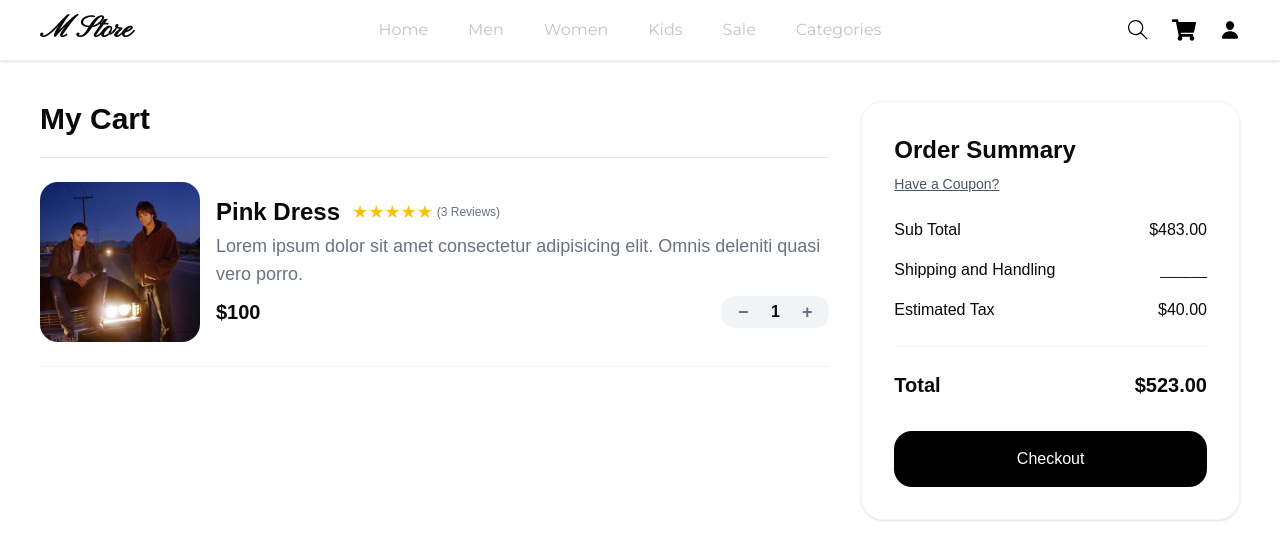
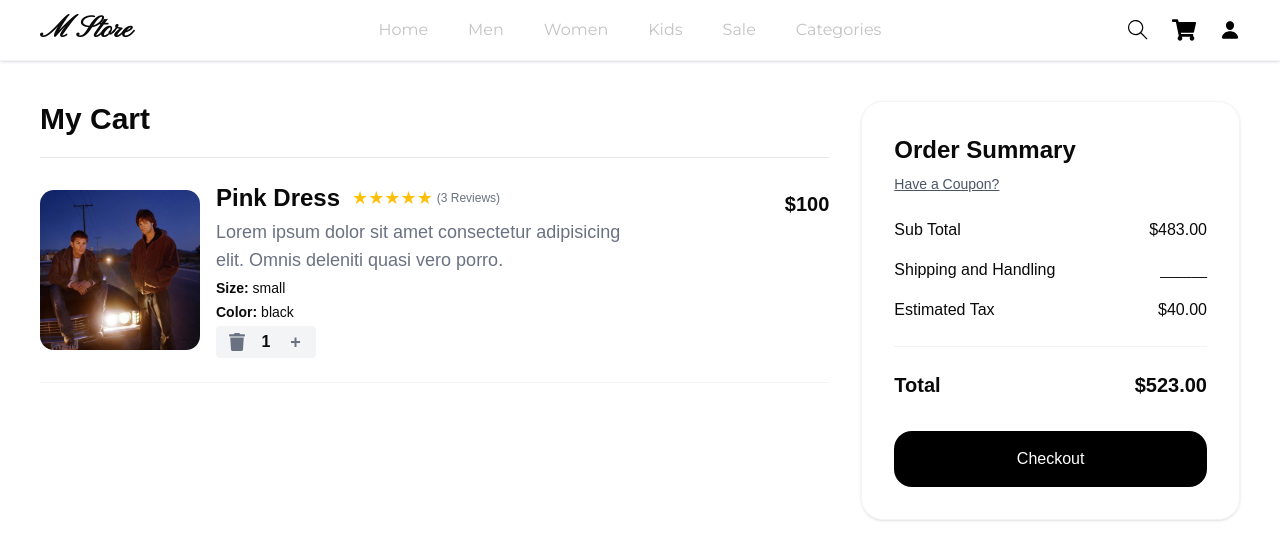
Before and after one commit to DuhaAnter/Mstore-frontend, a React (Vite) app: page /cart in a window 1280 px wide. Shown: the top 560 px of the page. Built offline with nearby package versions, Linux system fonts and the light colour scheme; no server answers.

Commit message:
better look for cart

```diff
--- a/src/user/pages/Cart.jsx
+++ b/src/user/pages/Cart.jsx
@@ -1,20 +1,19 @@
 import { useState } from "react";
 import OrderSummary from "../components/OrderSummary";
-import MainLayout from "@/Components/MainLayout";
+import { FaTrash } from "react-icons/fa";
 
 export default function Cart() {
   //independent counts for independent products
   const [count1, setCount1] = useState(1);
 
   return (
-
     <div className="grid grid-cols-1 lg:grid-cols-3 gap-8 p-4 md:p-10">
       <div className="cart lg:col-span-2 space-y-6">
         <h1 className="font-bold text-2xl md:text-3xl mb-5">My Cart</h1>
         <hr className="border-gray-200" />
 
         <div className="prd flex items-center gap-4 mt-5 border-b border-gray-100 pb-6">
-            <div className="w-24 h-24 sm:w-32 sm:h-32 md:w-40 md:h-40 shrink overflow-hidden rounded-2xl">
+          <div className="w-24 h-24 sm:w-32 sm:h-32 md:w-40 md:h-40 shrink overflow-hidden rounded-xl">
             <img
               src="/imgs/photo_٢٠٢٦-٠٥-٠٧_٠٠-٥٨-٠٩.jpg"
               className="w-full h-full object-cover"
@@ -22,33 +21,37 @@ export default function Cart() {
             />
           </div>
 
-            <div className="flex flex-col justify-between flex-1">
-              <div>
+          <div className="flex-1 grid grid-cols-3">
+            <div className="col-span-2 flex flex-col gap-1">
               <div className="flex flex-col sm:flex-row sm:items-center gap-1 sm:gap-3">
                 <h1 className="font-semibold text-lg md:text-2xl truncate">
                   Pink Dress
                 </h1>
                 <div className="flex items-center gap-1">
                   <span className="text-lg text-[#ffc107]">★★★★★</span>
-                    <span className="text-xs text-gray-500">(3 Reviews)</span>
+                  <span className=" text-[8px] sm:text-xs text-gray-500">
+                    (3 Reviews)
+                  </span>
                 </div>
               </div>
-                <p className="text-gray-500 text-xs md:text-lg line-clamp-2 mt-1">
+              <p className="text-gray-500 text-xs md:text-lg line-clamp-2 ">
                 Lorem ipsum dolor sit amet consectetur adipisicing elit. Omnis
                 deleniti quasi vero porro.
               </p>
-              </div>
 
-              {/* Price & Counter Container */}
-              <div className="flex justify-between items-center mt-2">
-                <p className="text-lg md:text-xl font-bold">$100</p>
+              <p className="text-xs md:text-sm">
+                <strong>Size: </strong> small
+              </p>
+              <p className="text-xs md:text-sm">
+                <strong>Color: </strong> black
+              </p>
 
-                <div className="flex items-center bg-gray-100 rounded-xl px-2.5 py-1">
+              <div className="flex items-center bg-gray-100 rounded px-2.5 py-1 w-25">
                 <button
                   onClick={() => setCount1(Math.max(1, count1 - 1))}
                   className="cursor-pointer text-lg font-bold text-gray-500 hover:text-black w-6 h-6 flex items-center justify-center transition"
                 >
-                    −
+                  {count1 === 1 ? <FaTrash /> : "−"}
                 </button>
                 <span className="mx-3 text-sm md:text-base font-semibold w-4 text-center select-none">
                   {count1}
@@ -61,6 +64,10 @@ export default function Cart() {
                 </button>
               </div>
             </div>
+
+            <div className="flex justify-end items-start mt-2">
+              <p className="text-lg md:text-xl font-bold">$100</p>
+            </div>
           </div>
         </div>
       </div>
@@ -71,6 +78,5 @@ export default function Cart() {
         </div>
       </div>
     </div>
-
   );
 }
```
Lines whose indentation alone changed are shown as unchanged.
